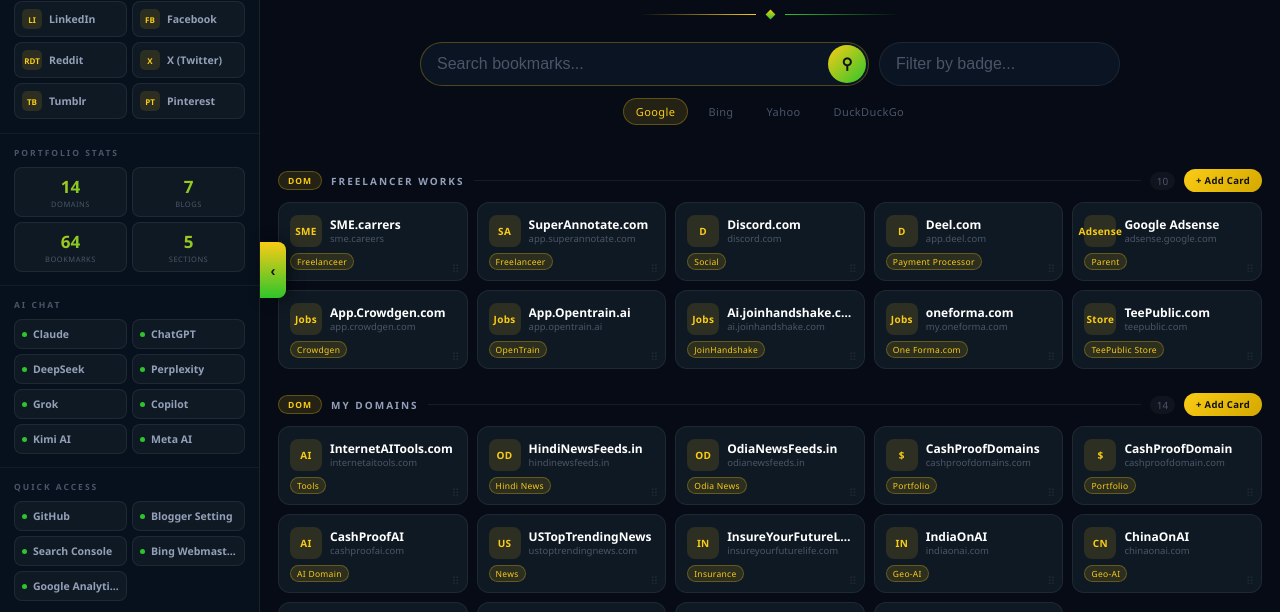
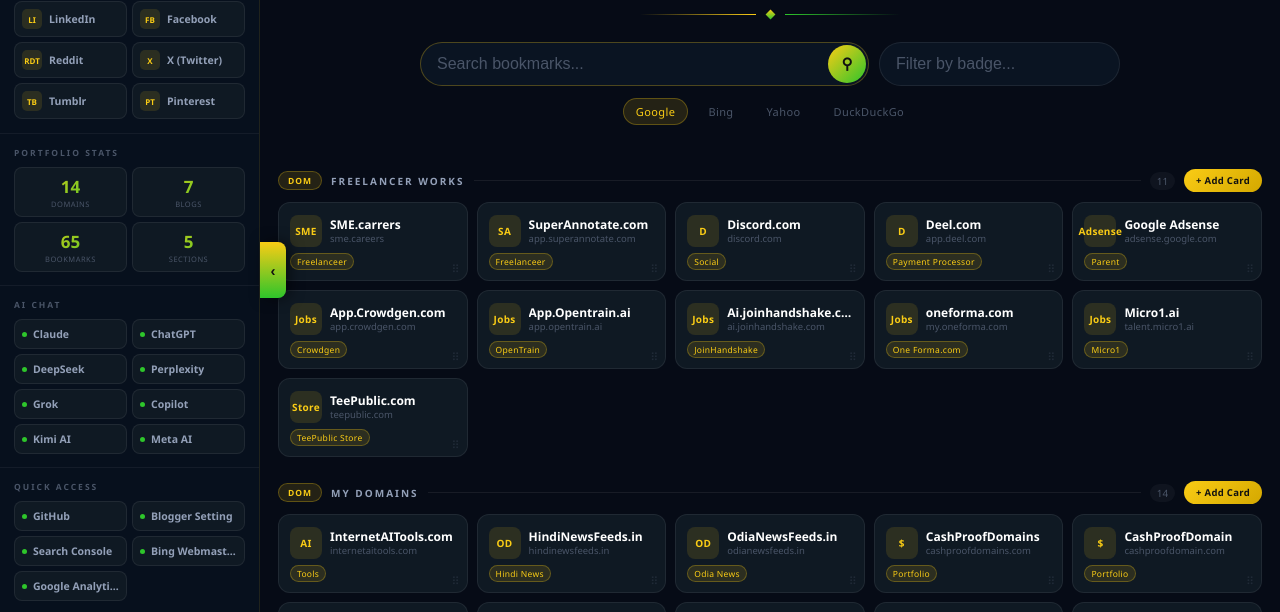
Before and after one commit to beherark1964-hue/rkbookmarks, a plain HTML site: page index.html in a window 1280 px wide. Shown: the part 130-742 px from the top of the page. Drawn offline with Linux system fonts and the light colour scheme.

Commit message:
Update index.html

```diff
--- a/index.html
+++ b/index.html
@@ -528,7 +528,9 @@ var D=[
     {n:'App.Opentrain.ai',u:' https://app.opentrain.ai/find-job?tab=recommended',i:'Jobs',b:'OpenTrain'},
     {n:'Ai.joinhandshake.com',u:'https://ai.joinhandshake.com/fellow/projects',i:'Jobs',b:'JoinHandshake'},
     {n:'oneforma.com',u:'https://my.oneforma.com/contributor/dashboard',i:'Jobs',b:'One Forma.com'},
+    {n:'Micro1.ai',u:' https://www.talent.micro1.ai/jobs',i:'Jobs',b:'Micro1'},
     {n:'TeePublic.com',u:' https://www.teepublic.com/t-shirt/101607068-midnight-ai-retro-sunset',i:'Store',b:'TeePublic Store'},
+
 
 
 
```
